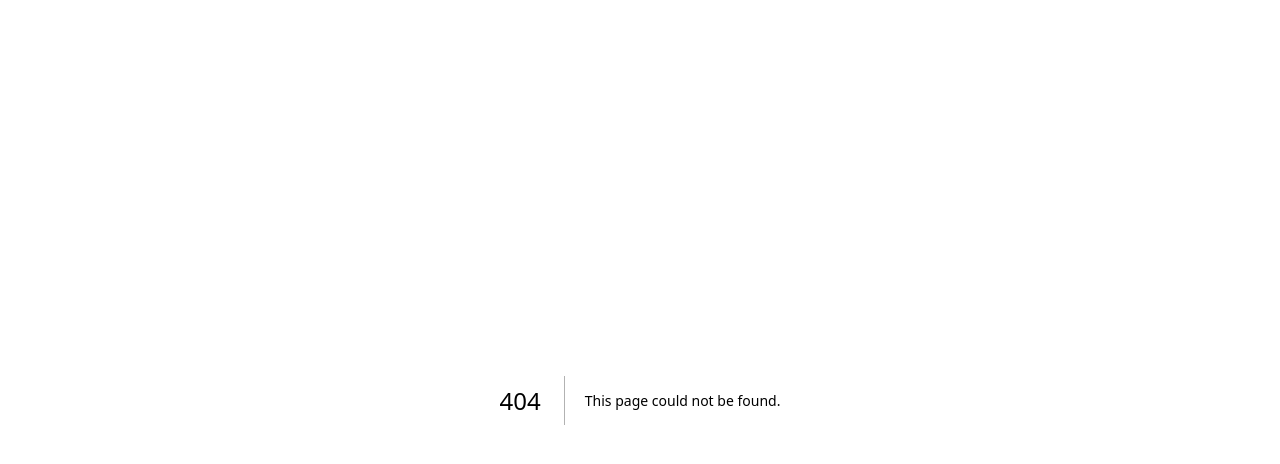
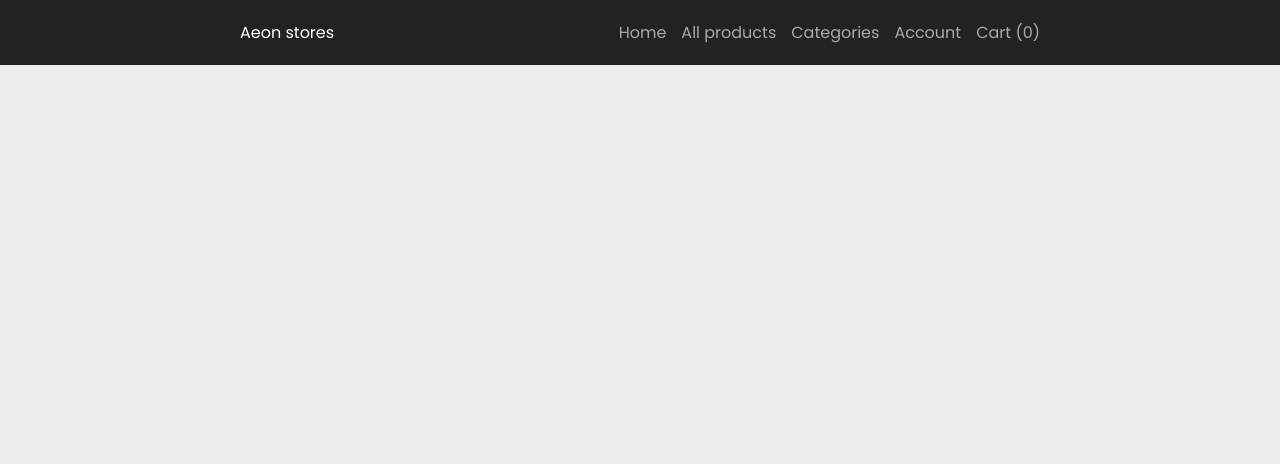
Before and after one commit to sicxbit/aeon-stores, a Next.js app: page /cart in a window 1280 px wide. Before the commit this address had no page. Shown: the top 464 px of the page. Built offline with nearby package versions, Linux system fonts and the light colour scheme.

Commit message:
fixed itms in the cart disappearing when reloading
-stored cartcontext to localstorage

```diff
--- a/components/CartContext.js
+++ b/components/CartContext.js
@@ -1,9 +1,16 @@
-const { createContext, Children, useState } = require("react");
+const { createContext, Children, useState, useEffect } = require("react");
 
 export const CartContext = createContext({});
 
 export function CartContextProvider(props) {
-    const [cartProducts, setCartProducts] = useState([]);
+    const [cartProducts, setCartProducts] = useState(
+        JSON.parse(localStorage.getItem('cart')) || []
+    );
+    useEffect(() => {
+        if(cartProducts?.length >0) {
+            localStorage.setItem('cart', JSON.stringify(cartProducts))
+        }
+    }, [cartProducts])
     function addProduct(productId) {
         setCartProducts(prev => [...prev, productId])
     }
--- /dev/null
+++ b/pages/cart.js
@@ -0,0 +1,9 @@
+import Header from "@/components/Header";
+
+export default function CartPage() {
+    return(
+        <>
+        <Header />
+        </>
+    )
+}
```
